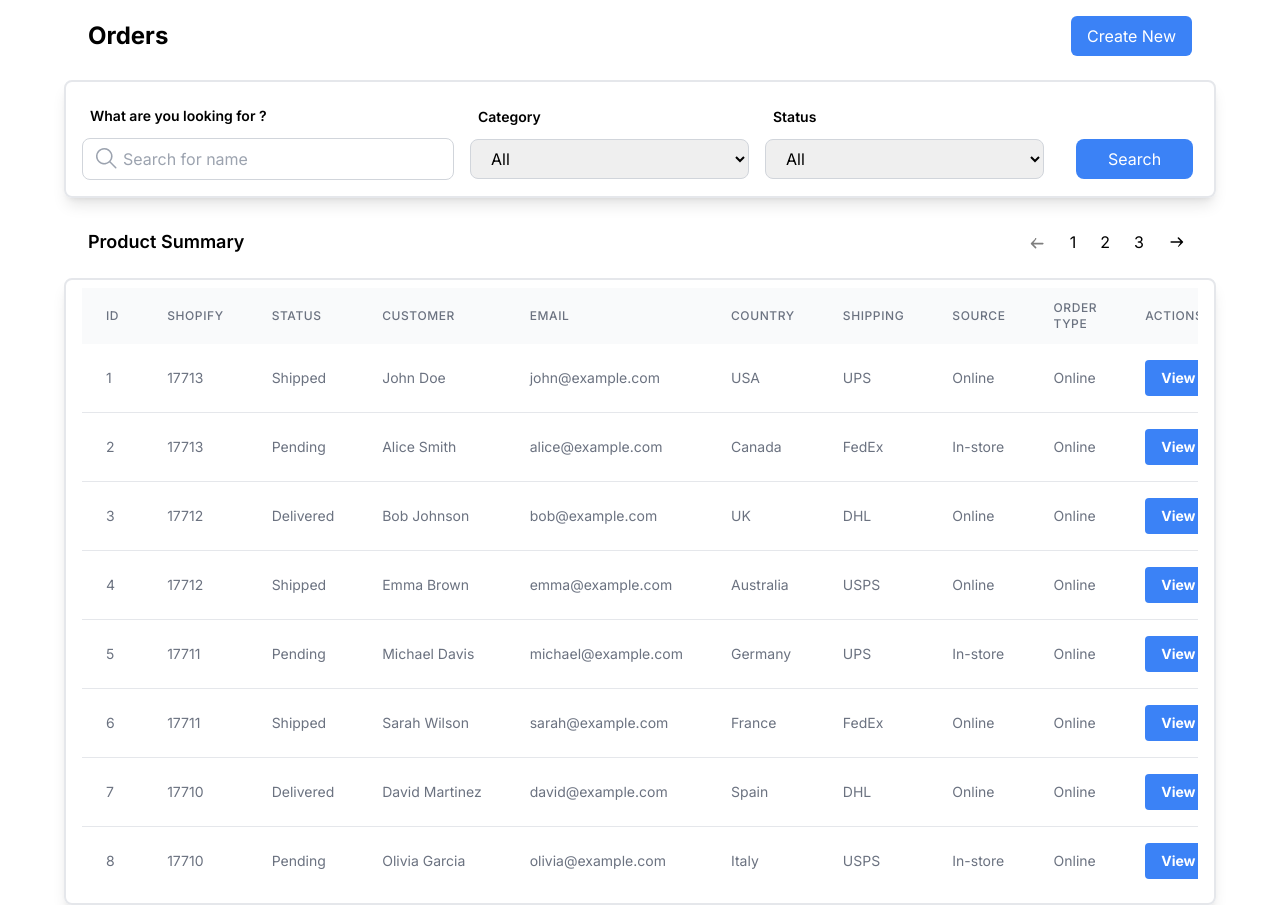
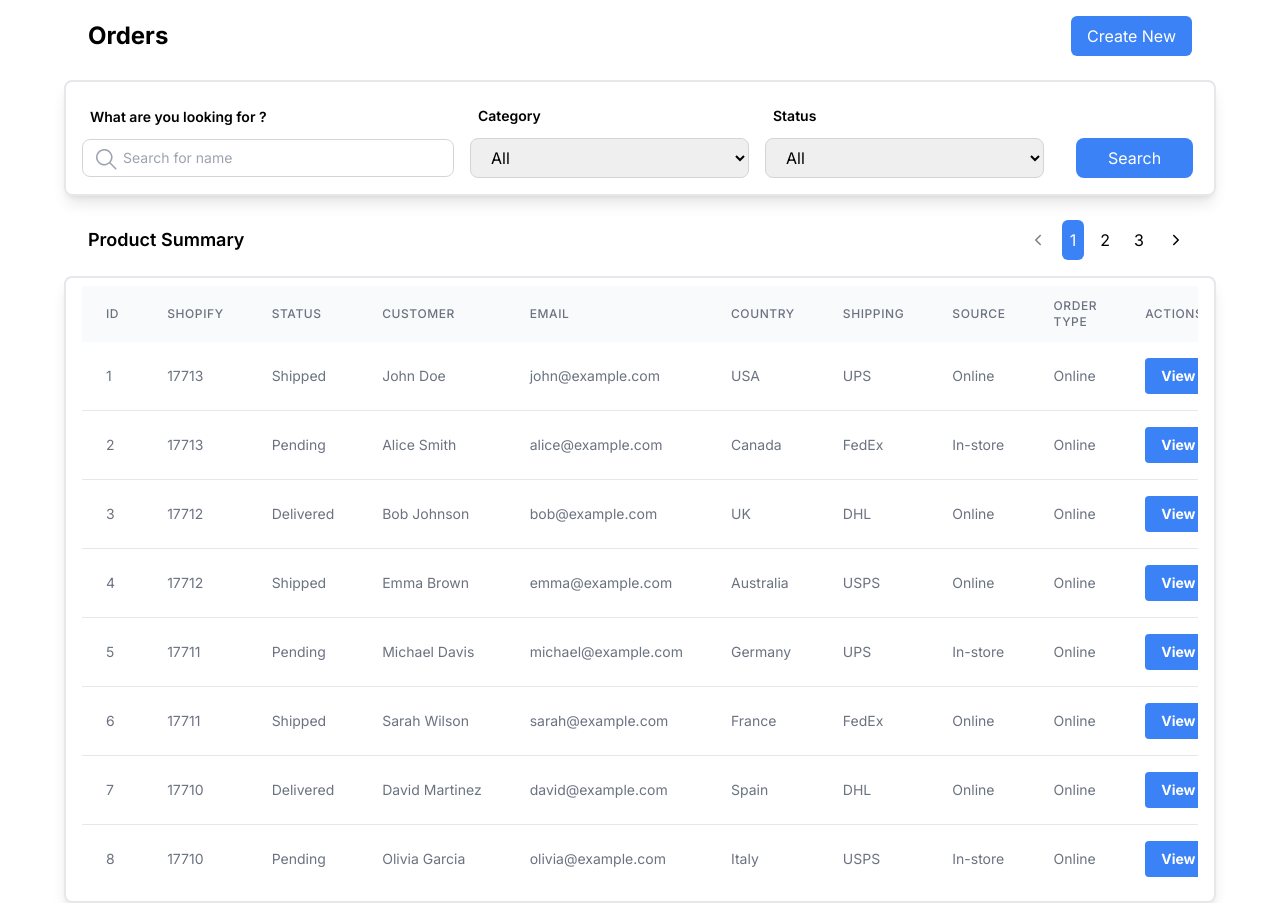
Before and after one commit to Ashutosh5333/Yoxaz, a Next.js app: page / in a window 1280 px wide. Built offline with nearby package versions, Linux system fonts and the light colour scheme.

Commit message:
feat update

```diff
--- a/app/compnents/Pagination.tsx
+++ b/app/compnents/Pagination.tsx
@@ -1,5 +1,5 @@
 import React from "react";
-
+import { IoIosArrowBack, IoIosArrowForward } from "react-icons/io";
 const ProductSummaryWithPagination = ({
   itemsPerPage,
   totalItems,
@@ -26,18 +26,8 @@ const ProductSummaryWithPagination = ({
           }`}
           onClick={() => currentPage !== 1 && paginate(currentPage - 1)}
         >
-          <svg
-            className="w-4 h-4"
-            xmlns="http://www.w3.org/2000/svg"
-            viewBox="0 0 20 20"
-            fill="currentColor"
-          >
-            <path
-              fillRule="evenodd"
-              d="M6.293 5.293a1 1 0 0 1 1.414 1.414L4.414 11H16a1 1 0 1 1 0 2H4.414l3.293 3.293a1 1 0 0 1-1.414 1.414l-5-5a1 1 0 0 1 0-1.414l5-5z"
-              clipRule="evenodd"
-            />
-          </svg>
+
+          <IoIosArrowBack />
         </div>
 
         <div className="flex">
@@ -45,7 +35,7 @@ const ProductSummaryWithPagination = ({
             <button
               key={number}
               className={`mr-2 p-2 rounded-md focus:outline-none ${
-                currentPage === number
+                currentPage === number ? "bg-blue-500 text-white" :""
               }`}
               onClick={() => paginate(number)}
             >
@@ -63,18 +53,8 @@ const ProductSummaryWithPagination = ({
             currentPage !== totalPages && paginate(currentPage + 1)
           }
         >
-          <svg
-            className="w-4 h-4"
-            xmlns="http://www.w3.org/2000/svg"
-            viewBox="0 0 20 20"
-            fill="currentColor"
-          >
-            <path
-              fillRule="evenodd"
-              d="M13.707 14.293a1 1 0 0 1-1.414 1.414L15.586 11H4a1 1 0 1 1 0-2h11.586l-3.293-3.293a1 1 0 0 1 1.414-1.414l5 5a1 1 0 0 1 0 1.414l-5 5z"
-              clipRule="evenodd"
-            />
-          </svg>
+
+          <IoIosArrowForward />
         </div>
       </div>
     </div>
--- a/app/compnents/SearchBar.tsx
+++ b/app/compnents/SearchBar.tsx
@@ -41,7 +41,7 @@ const SearchBar = ({ onSearch,onFilterChange  }:any) => {
               id="search"
               placeholder="Search for name"
               onChange={handleInputChange}
-              className="w-full py-2 px-10 border border-gray-300 rounded-lg focus:outline-none focus:border-blue-400"
+              className="w-full py-2 px-10 border text-sm border-gray-300 rounded-lg focus:outline-none focus:border-blue-400"
             />
             <GoSearch
               className="h-6 w-6 absolute left-3 top-2 text-gray-400 pointer-events-none"
```
